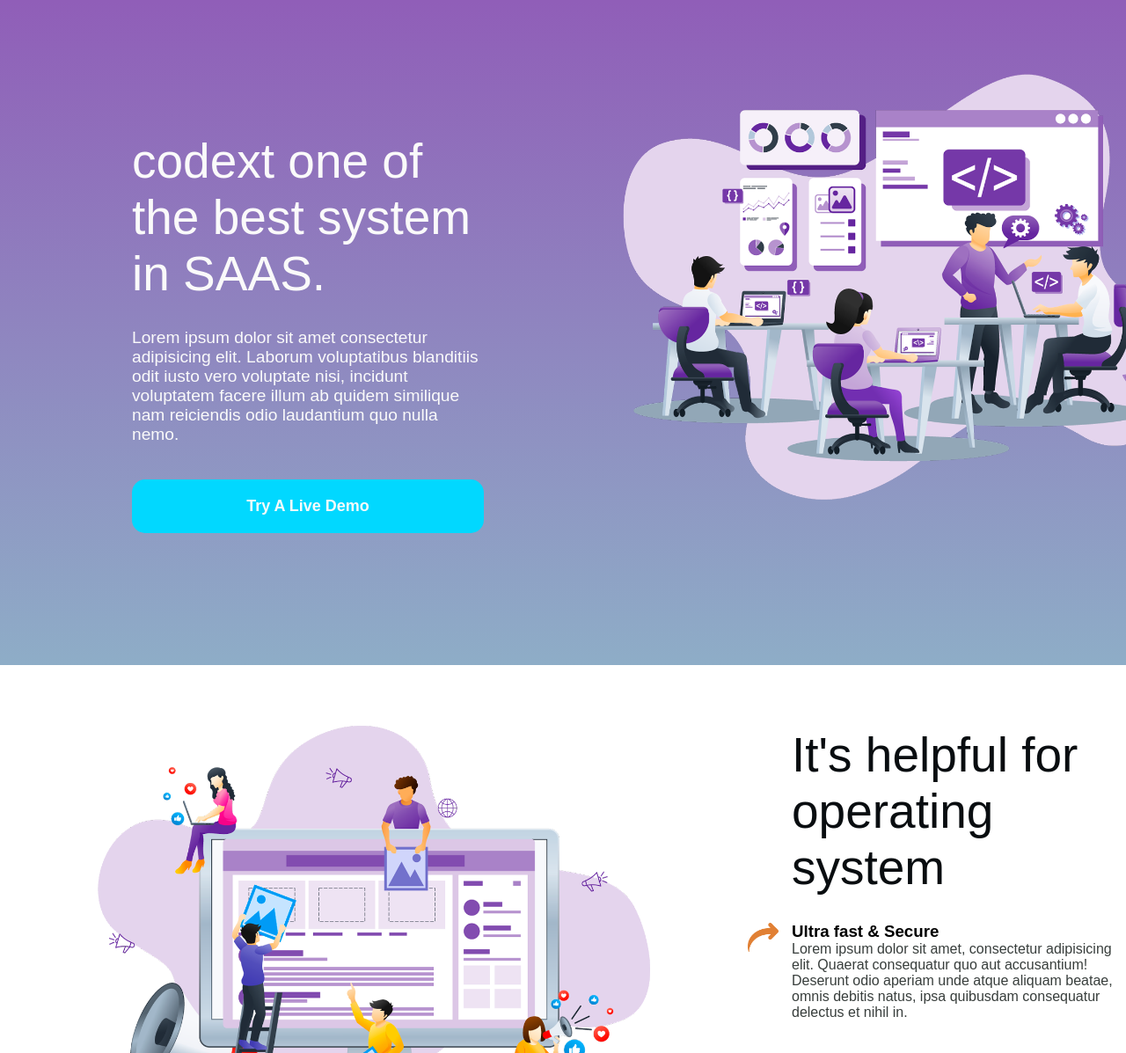
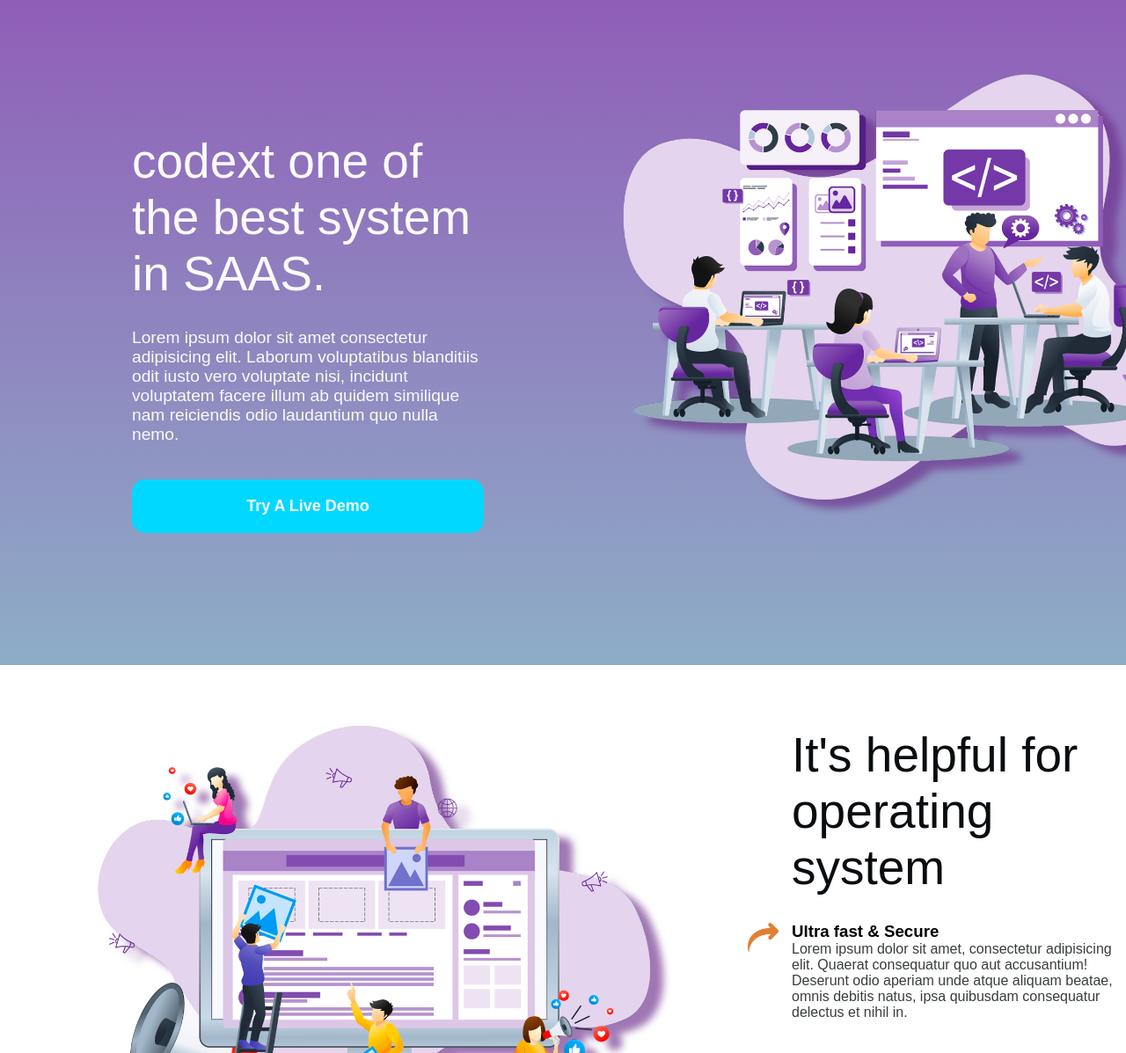
Before and after one commit to mohammadpirian/SharifHW06, a plain HTML site: page q9/index.html in a window 1280 px wide. Shown: the part 96-1293 px from the top of the page at 88% size. Drawn offline with Linux system fonts and the light colour scheme.

Commit message:
add shadow style

```diff
--- a/q9/style/_box1.css
+++ b/q9/style/_box1.css
@@ -36,6 +36,8 @@ li a:hover:not(.active) {
 }
 .img-box-1 img {
   width: 65rem;
+  filter: drop-shadow(15px 10px 4px #6b2e8aa6);
+
 }
 .img-box-1 {
   position: relative;
--- a/q9/style/_box2.css
+++ b/q9/style/_box2.css
@@ -1,6 +1,7 @@
 .img-box-2 img {
   width: 65rem;
   margin-left: 10rem;
+  filter: drop-shadow(15px 10px 4px #6b2e8aa6);
 }
 
 .txt-box-2 {
--- a/q9/style/_box5.css
+++ b/q9/style/_box5.css
@@ -1,6 +1,7 @@
 .box-5 {
   display: flex;
   flex-direction: column;
+
 }
 .prof-pic {
   width: 7rem;
@@ -10,6 +11,7 @@
   display: flex;
   justify-content: center;
   gap: 2rem;
+
 }
 .cards-box-5 {
   display: flex;
@@ -21,6 +23,7 @@
   border-radius: 2rem;
   margin-top: 2rem;
   padding: 2rem;
+
 }
 .txt-box-5 {
   margin-top: 10rem;
```
